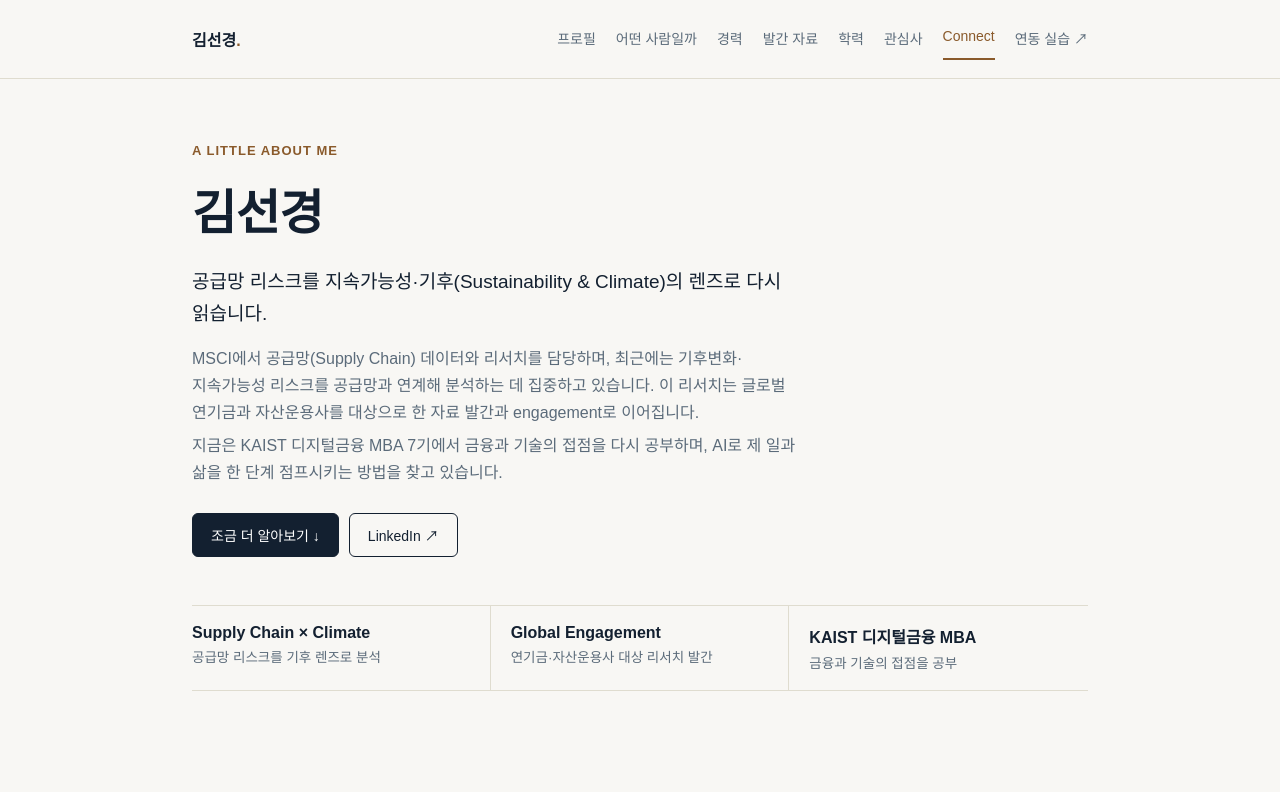
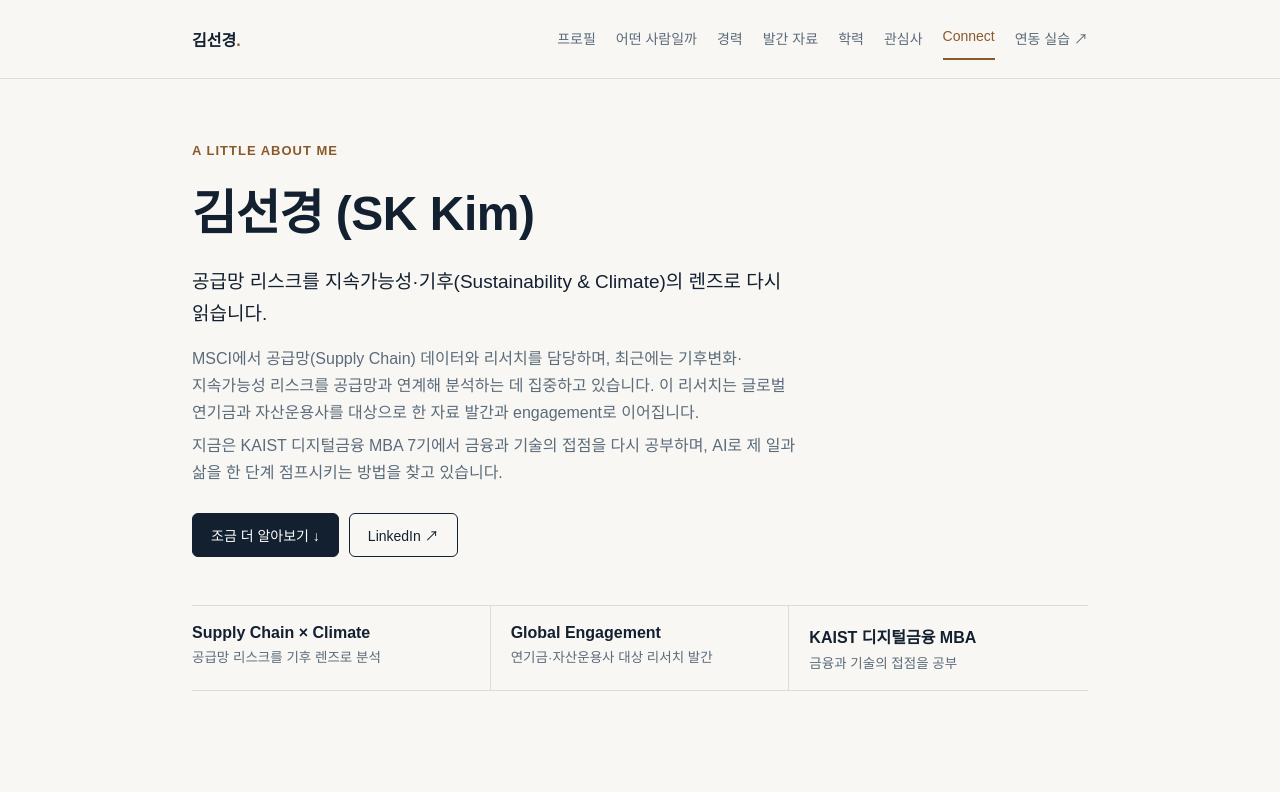
Before and after one commit to skk1001072/cloud-w1-hw, a plain HTML site: page w1_hw/index.html in a window 1280 px wide. Shown: the top 792 px of the page. Drawn offline with Linux system fonts and the light colour scheme.

Commit message:
Add English name to hero heading
Co-Authored-By: Claude Sonnet 5 <noreply@anthropic.com>

```diff
--- a/w1_hw/index.html
+++ b/w1_hw/index.html
@@ -95,7 +95,7 @@ footer{padding:32px 0 60px}
 <main class="wrap">
   <section class="hero" id="profile">
     <div class="eyebrow">A little about me</div>
-    <h1>김선경</h1>
+    <h1>김선경 (SK Kim)</h1>
     <p class="intro">공급망 리스크를 지속가능성·기후(Sustainability &amp; Climate)의 렌즈로 다시 읽습니다.</p>
     <div class="hero-copy">
       <p>MSCI에서 공급망(Supply Chain) 데이터와 리서치를 담당하며, 최근에는 기후변화·지속가능성 리스크를 공급망과 연계해 분석하는 데 집중하고 있습니다. 이 리서치는 글로벌 연기금과 자산운용사를 대상으로 한 자료 발간과 engagement로 이어집니다.</p>
```
